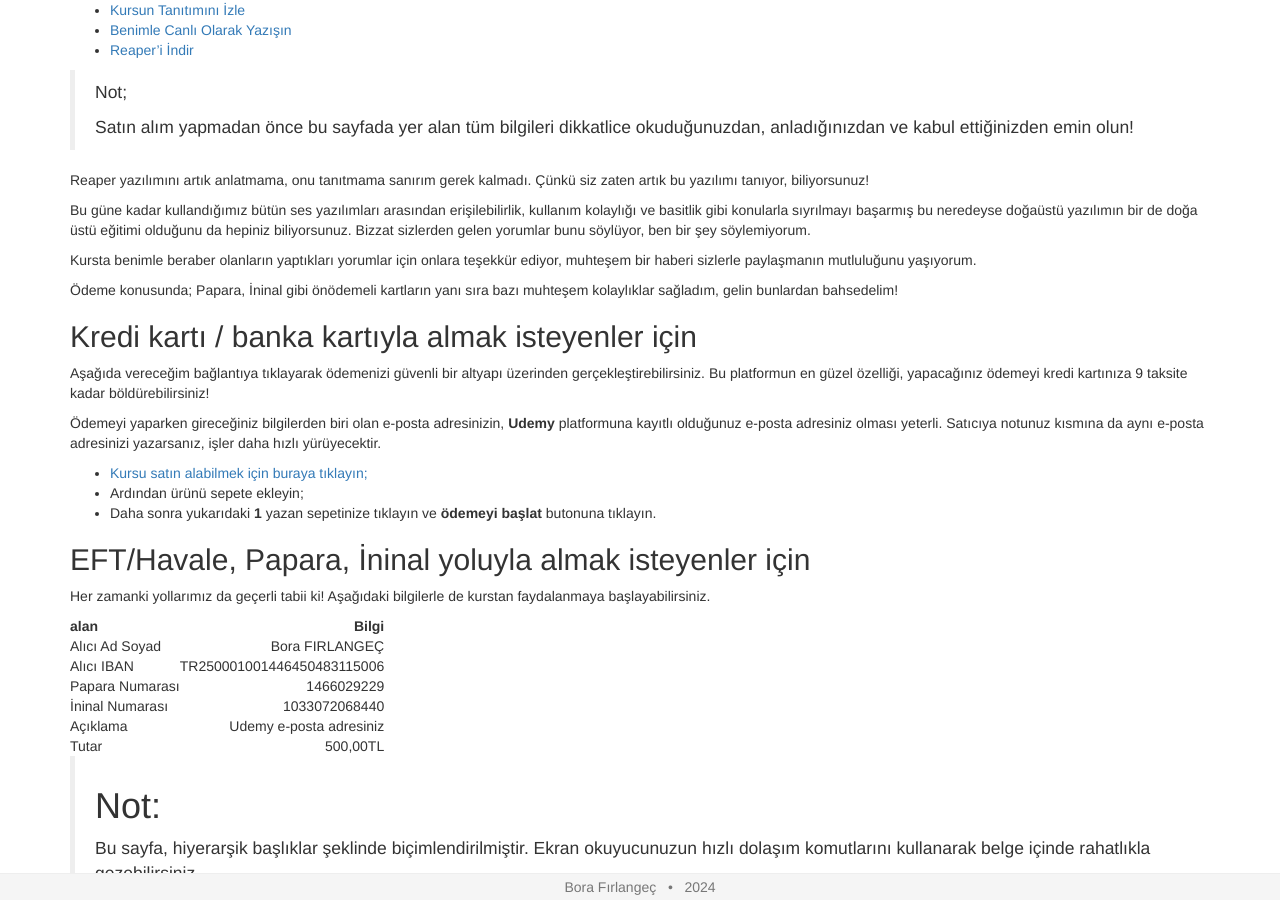
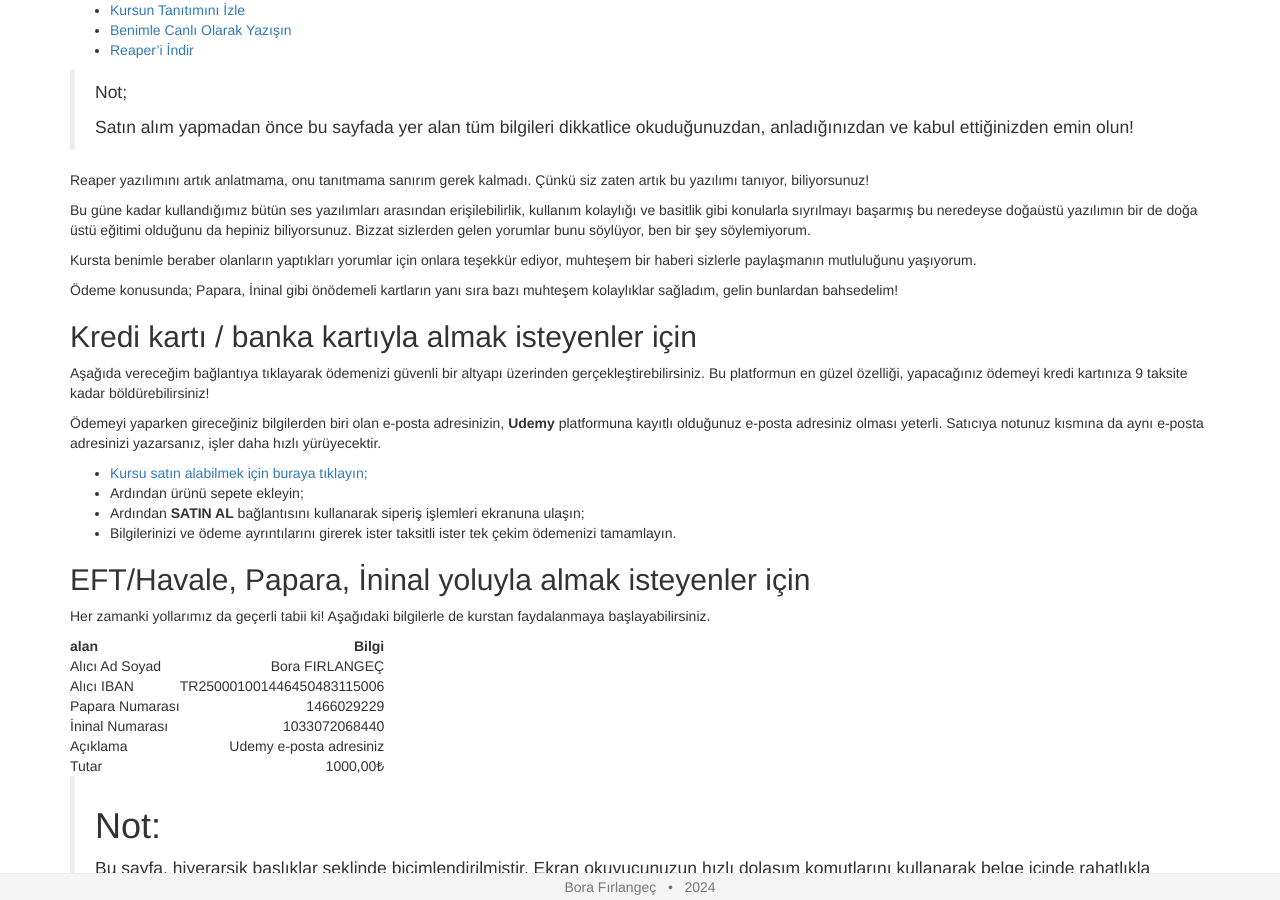
Before and after one commit to borfirbora/borfirbora.github.io, a Jekyll site: the page built from reaper.md, in a window 1280 px wide and 900 px high. Built offline with Jekyll 4.4.1, drawn with Linux system fonts in a browser that asks for light colours; a script that is not in the unit is left out.

Commit message:
Güncellemeler yapıldı

```diff
--- a/reaper.md
+++ b/reaper.md
@@ -26,9 +26,10 @@
 
 Ödemeyi yaparken gireceğiniz bilgilerden biri olan e-posta adresinizin, **Udemy** platformuna kayıtlı olduğunuz e-posta adresiniz olması yeterli. Satıcıya notunuz kısmına da  aynı e-posta adresinizi yazarsanız, işler daha hızlı yürüyecektir.
 
-- [Kursu satın alabilmek için buraya tıklayın;](https://paymes.shop/borfirbora/product/234244309)
+- [Kursu satın alabilmek için buraya tıklayın;](https://www.shopier.com/3578848)
 - Ardından ürünü sepete ekleyin;
-- Daha sonra yukarıdaki <b>1</b> yazan sepetinize tıklayın ve **ödemeyi başlat** butonuna tıklayın.
+- Ardından **SATIN AL** bağlantısını kullanarak siperiş işlemleri ekranuna ulaşın;
+- Bilgilerinizi ve ödeme ayrıntılarını girerek ister taksitli ister tek çekim ödemenizi tamamlayın.
 
 ## EFT/Havale, Papara, İninal yoluyla almak isteyenler için
 
@@ -41,7 +42,7 @@
 |Papara Numarası|1466029229|
 |İninal Numarası|1033072068440|
 |Açıklama|Udemy e-posta adresiniz|
-|Tutar|500,00TL|
+|Tutar|1000,00₺|
 
 > # Not:
 >
```
